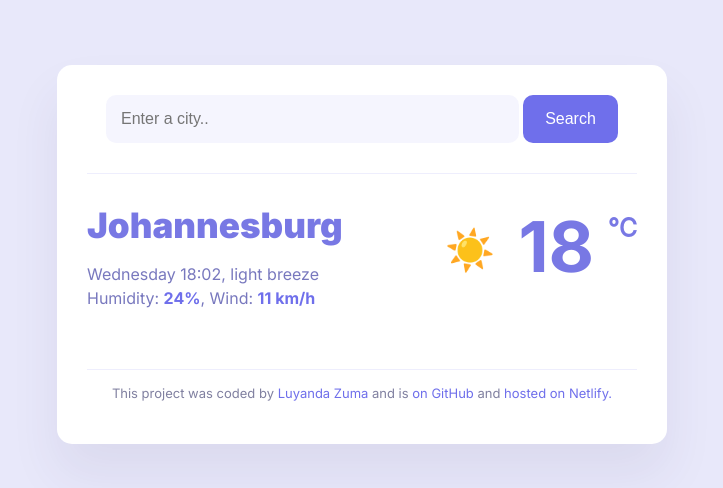
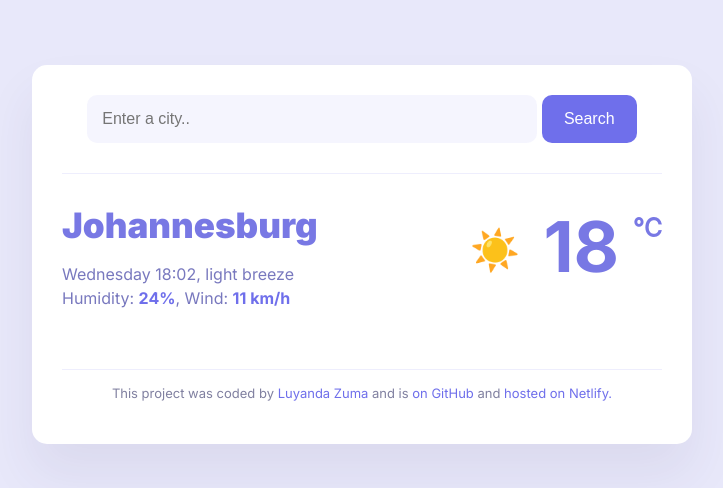
Before and after one commit to luyandazuma/weather-app, a plain HTML site: page index.html in a window 1280 px wide. Shown: the whole page, without its empty margins (278-1001 px from the left). Drawn offline with nearby package versions, Linux system fonts and the light colour scheme.

Commit message:
Updated max-width in style.css

```diff
--- a/styles.css
+++ b/styles.css
@@ -20,7 +20,7 @@ a {
   border: none;
   border-radius: 15px;
   background-color: #fff;
-  max-width: 550px;
+  max-width: 600px;
   width: 100%;
   display: block;
   margin: 65px auto;
```
